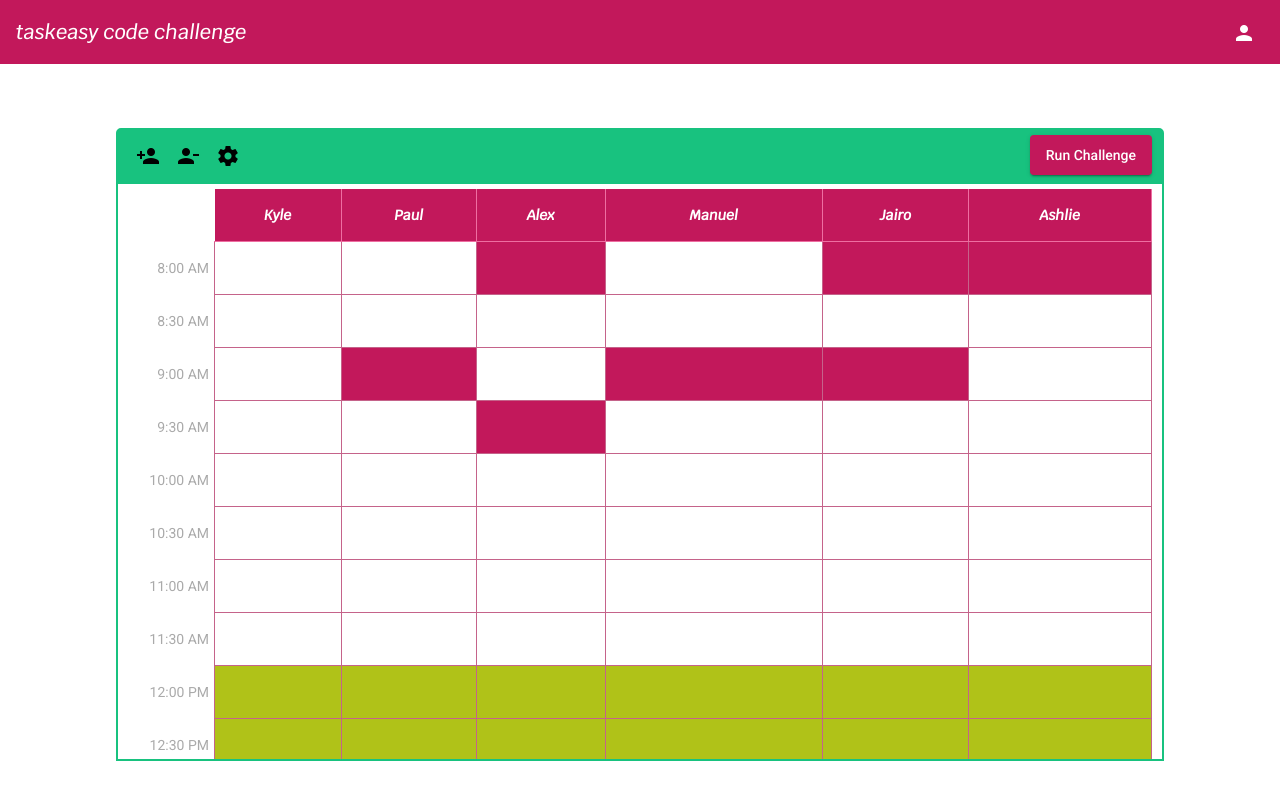
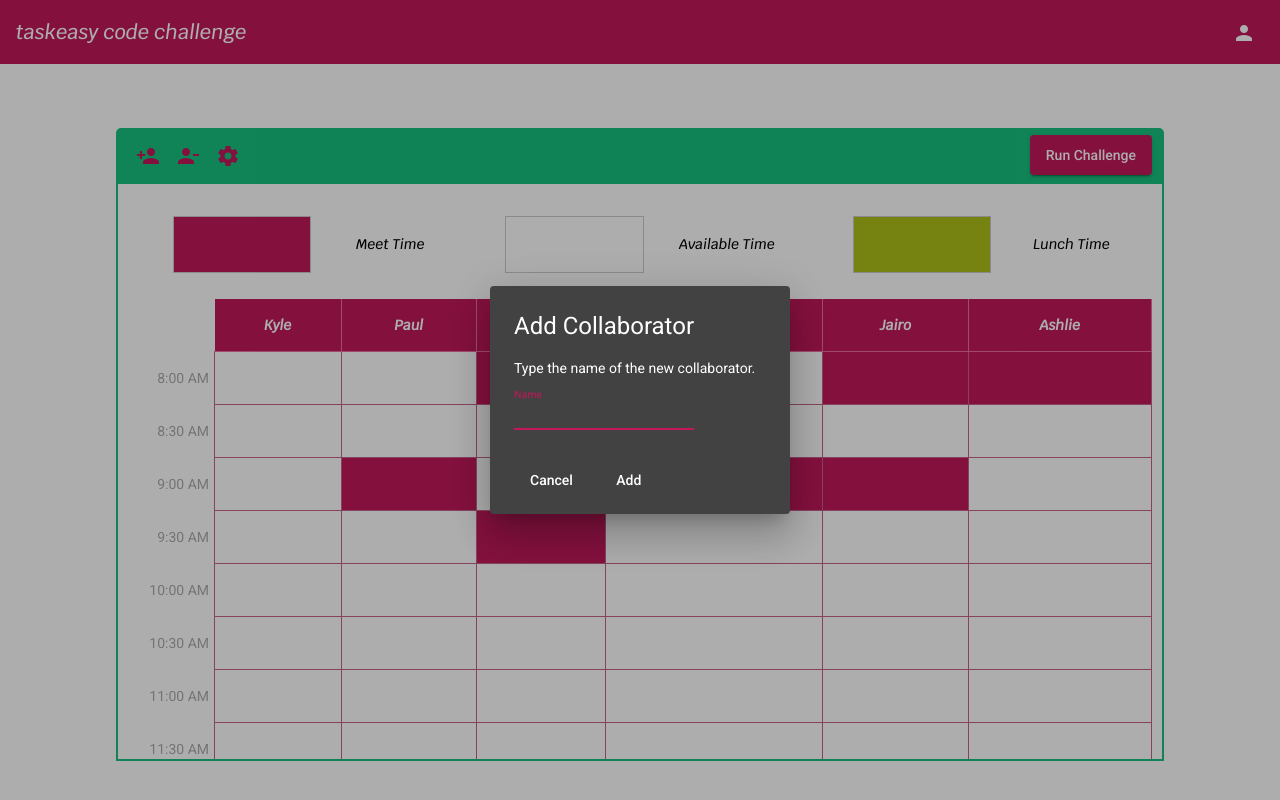
Before and after one commit to marckomatic/code-challenge, an Angular app: page / in a window 1280 px wide. Both pictures are taken after a click on the button "person_add". Built offline with nearby package versions, Linux system fonts and the light colour scheme.

Commit message:
Added dialogs and information section.

```diff
--- a/src/app/app.module.ts
+++ b/src/app/app.module.ts
@@ -10,6 +10,7 @@ import { DailyPlannerComponent } from './components/daily-planner/daily-planner.
 import { ResultDialogComponent } from './components/daily-planner/result-dialog/result-dialog.component';
 import { FormsModule } from '@angular/forms';
 import { AddCollabDialogComponent } from './components/daily-planner/add-collab-dialog/add-collab-dialog.component';
+import { RemoveCollabDialogComponent } from './components/daily-planner/remove-collab-dialog/remove-collab-dialog.component';
 
 @NgModule({
   declarations: [
@@ -17,7 +18,8 @@ import { AddCollabDialogComponent } from './components/daily-planner/add-collab-
     ToolbarComponent,
     DailyPlannerComponent,
     ResultDialogComponent,
-    AddCollabDialogComponent
+    AddCollabDialogComponent,
+    RemoveCollabDialogComponent
   ],
   imports: [
     BrowserModule,
--- a/src/app/components/daily-planner/add-collab-dialog/add-collab-dialog.component.html
+++ b/src/app/components/daily-planner/add-collab-dialog/add-collab-dialog.component.html
@@ -1 +1,13 @@
-<p>add-collab-dialog works!</p>
+<h1 mat-dialog-title>Add Collaborator</h1>
+<div mat-dialog-content>
+  <p>Type the name of the new collaborator.</p>
+  <mat-form-field>
+    <mat-label>Name</mat-label>
+    <input matInput [(ngModel)]="name" (ngModelChange)="verifyName()">
+  </mat-form-field>
+  <label style="color: rgb(255, 55, 55); margin-left: 5px;" *ngIf="error">Collaborator already exists.</label>
+</div>
+<div mat-dialog-actions>
+  <button mat-button (click)="onNoClick()">Cancel</button>
+  <button mat-button [mat-dialog-close]="name">Add</button>
+</div>
--- a/src/app/components/daily-planner/add-collab-dialog/add-collab-dialog.component.ts
+++ b/src/app/components/daily-planner/add-collab-dialog/add-collab-dialog.component.ts
@@ -1,4 +1,5 @@
-import { Component, OnInit } from '@angular/core';
+import { Component, Inject, OnInit } from '@angular/core';
+import { MatDialogRef, MAT_DIALOG_DATA } from '@angular/material/dialog';
 
 @Component({
   selector: 'app-add-collab-dialog',
@@ -6,10 +7,23 @@ import { Component, OnInit } from '@angular/core';
   styleUrls: ['./add-collab-dialog.component.css']
 })
 export class AddCollabDialogComponent implements OnInit {
+  name:string = "";
+  error:boolean = false;
+  constructor(public dialogRef: MatDialogRef<AddCollabDialogComponent>,
+    @Inject(MAT_DIALOG_DATA) public data: any) { }
 
-  constructor() { }
+
 
   ngOnInit(): void {
   }
 
+  verifyName(): void{
+    this.error = this.data.collaborators.has(this.name);
+  }
+
+  onNoClick(): void {
+    this.name = "";
+    this.dialogRef.close();
+  }
+
 }
--- a/src/app/components/daily-planner/daily-planner.component.css
+++ b/src/app/components/daily-planner/daily-planner.component.css
@@ -1,4 +1,8 @@
-/*TOOL BAR FOR */
+
+/*
+ ************************************PLANNER TOOLBAR STYLES************************************************
+ */
+
 #planner-toolbar{
     margin: 0px auto;
     width: 80%;
@@ -26,6 +30,29 @@
     overflow-y: scroll;
     padding: 10px;
     padding-top: 5px;
+}
+
+/*
+ ************************************PLANNER STYLES************************************************
+ */
+
+.information{
+    display: flex;
+    height: 110px;
+    justify-content: space-between;
+}
+
+.info-element{
+    display: flex;
+    flex-basis: 35%;
+    align-items: center;
+    justify-content: space-evenly;
+    font-family: 'Krub', "Helvetica Neue", sans-serif;
+}
+
+.color-block{
+    height: 55px;
+    width: 40%;
 }
 
 table{
--- a/src/app/components/daily-planner/daily-planner.component.html
+++ b/src/app/components/daily-planner/daily-planner.component.html
@@ -1,13 +1,15 @@
 <div id="planner-toolbar">
-    <button mat-icon-button class="example-icon" aria-label="Profile Icon" matTooltip='Add collaborator'>
+    <button mat-icon-button class="example-icon" aria-label="Add Collab" matTooltip='Add collaborator'
+        color="primary" (click)="addCollaborator()">
         <mat-icon>person_add</mat-icon>
     </button>
 
-    <button mat-icon-button class="example-icon" aria-label="Profile Icon" matTooltip='Remove Collaborator'>
+    <button mat-icon-button class="example-icon" aria-label="Add Collab" matTooltip='Remove Collaborator'
+        color="primary" (click)="removeCollaborator()">
         <mat-icon>person_remove</mat-icon>
     </button>
 
-    <button mat-icon-button class="example-icon" aria-label="Profile Icon" matTooltip='Schedule settings'>
+    <button mat-icon-button class="example-icon" aria-label="Add Collab" matTooltip='Schedule settings' color="primary">
         <mat-icon>settings</mat-icon>
     </button>
 
@@ -17,6 +19,24 @@
 </div>
 
 <div id="planner-container">
+    <div class="information">
+        <div class="info-element" >
+            <div class="color-block" style="background-color: #C2185B !important; border: 1px solid #ccc;"></div>
+            <label>Meet Time</label>
+        </div>
+
+        <div class="info-element">
+            <div class="color-block" style="background-color: white !important; border: 1px solid #ccc"></div>
+            <label>Available Time</label>
+        </div>
+
+        <div class="info-element">
+            <div class="color-block" style="background-color: #B0C218 !important; border: 1px solid #ccc;"></div>
+            <label>Lunch Time</label>
+        </div>
+
+    </div>
+
     <table>
         <tr>
             <th ></th>
--- /dev/null
+++ b/src/app/components/daily-planner/remove-collab-dialog/remove-collab-dialog.component.css
@@ -0,0 +1,8 @@
+.card-element{
+    display: flex;
+    align-items: center;
+}
+
+.toolbar-spacer {
+    flex: 1 1 auto;
+}
--- /dev/null
+++ b/src/app/components/daily-planner/remove-collab-dialog/remove-collab-dialog.component.html
@@ -0,0 +1,14 @@
+<h1 mat-dialog-title>Remove Collaborator</h1>
+<div mat-dialog-content>
+  <p>Which collaborator do you want to remove?</p>
+  <mat-card *ngFor="let collaborator of collabBackup" class="card-element">{{collaborator.name}}
+    <span class="toolbar-spacer"></span>
+    <button mat-icon-button class="example-icon" aria-label="Add Collab" matTooltip='Remove Collaborator' color="primary">
+        <mat-icon (click)="removePerson(collaborator.name)">delete</mat-icon>
+    </button>
+  </mat-card>
+</div>
+<div mat-dialog-actions>
+  <button mat-button (click)="onNoClick()">Cancel</button>
+  <button mat-button [mat-dialog-close]="collabBackup">Ok</button>
+</div>
--- /dev/null
+++ b/src/app/components/daily-planner/remove-collab-dialog/remove-collab-dialog.component.ts
@@ -0,0 +1,45 @@
+import { Component, Inject, OnInit } from '@angular/core';
+import { MatDialogRef, MAT_DIALOG_DATA } from '@angular/material/dialog';
+import { CollaboratorSchedule } from 'src/app/models/CollaboratorSchedule';
+
+@Component({
+  selector: 'app-remove-collab-dialog',
+  templateUrl: './remove-collab-dialog.component.html',
+  styleUrls: ['./remove-collab-dialog.component.css']
+})
+export class RemoveCollabDialogComponent implements OnInit {
+  collabBackup: CollaboratorSchedule[] = [];
+
+  constructor(
+    public dialogRef: MatDialogRef<RemoveCollabDialogComponent>,
+    @Inject(MAT_DIALOG_DATA) public data: any) {
+    for(let elemento of this.data.collaborators){
+      this.collabBackup.push(elemento);
+    }
+  }
+
+
+  ngOnInit(): void {
+
+  }
+
+  removePerson(name: string) {
+    let index: number = -1;
+    for (let i = 0; i < this.collabBackup.length; i++) {
+      if (this.collabBackup[i].name == name) {
+        index = i;
+        break;
+      }
+    }
+    if (index != -1) {
+      (this.collabBackup as CollaboratorSchedule[]).splice(index, 1);
+    }
+  }
+
+  onNoClick(): void {
+    this.data.collaborators = this.collabBackup;
+    this.dialogRef.close();
+  }
+
+
+}
--- a/src/app/modules/material/material.module.ts
+++ b/src/app/modules/material/material.module.ts
@@ -8,6 +8,7 @@ import { MatButtonToggleModule } from '@angular/material/button-toggle';
 import { MatDialogModule } from '@angular/material/dialog';
 import { MatFormFieldModule } from '@angular/material/form-field';
 import { MatInputModule } from '@angular/material/input';
+import {  MatCardModule } from '@angular/material/card';
 
 
 @NgModule({
@@ -21,7 +22,8 @@ import { MatInputModule } from '@angular/material/input';
     MatButtonToggleModule,
     MatDialogModule,
     MatFormFieldModule,
-    MatInputModule
+    MatInputModule,
+    MatCardModule
   ]
 })
 export class MaterialModule { }
```
Also changed, not shown: src/app/components/daily-planner/daily-planner.component.ts (+75 -15 lines), 1 other file (tests, documents, lock files or other folders).
